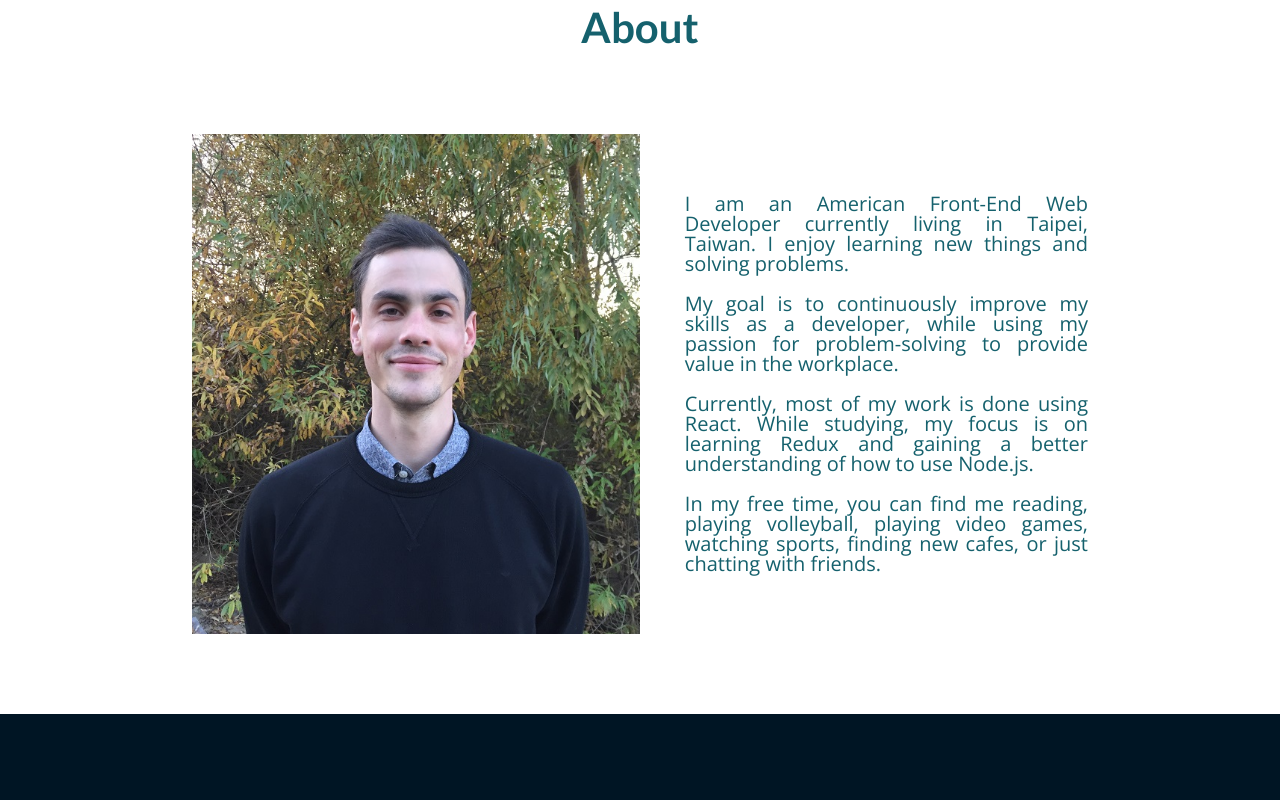
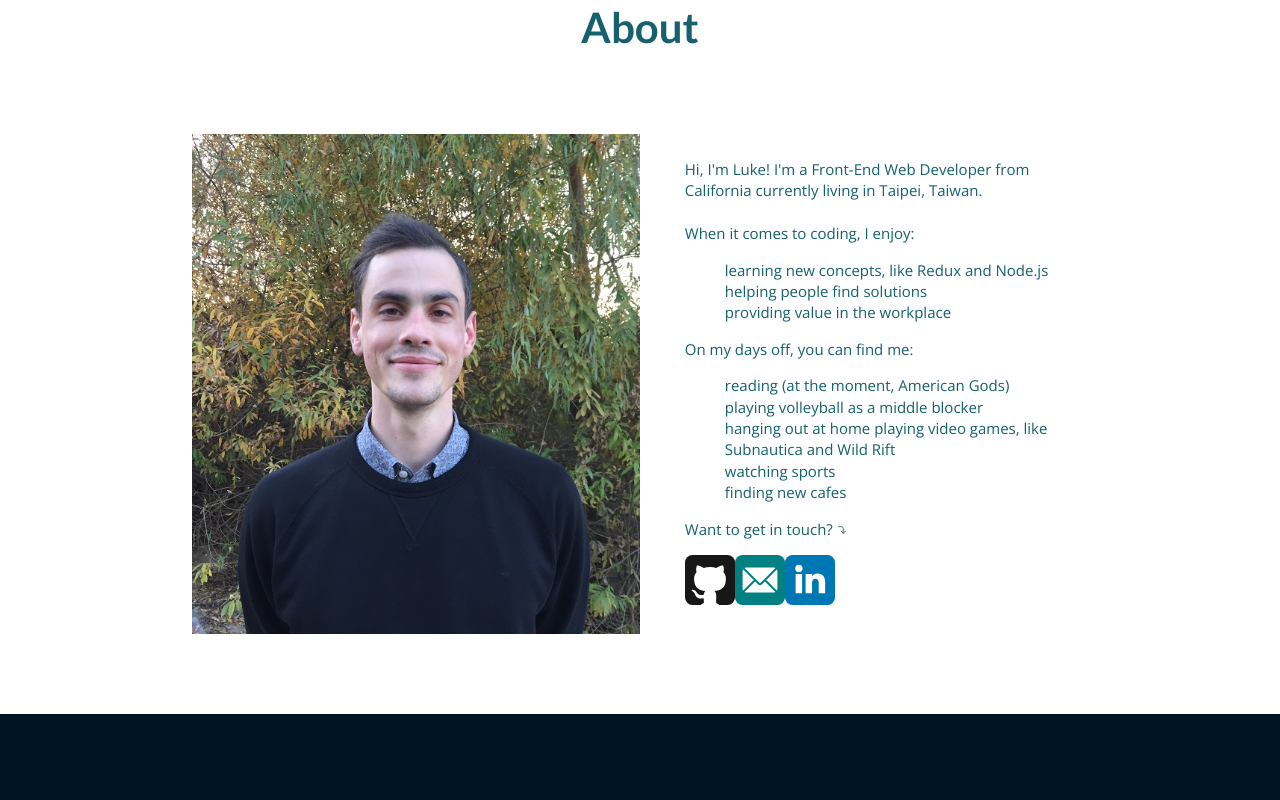
Before and after one commit to lukegronert/lukegronert.github.io, a React (Create React App) app: page / in a window 1280 px wide. Shown: the part 880-1680 px from the top of the page. Built offline with nearby package versions, Linux system fonts and the light colour scheme.

Commit message:
Added CNAME file

```diff
--- a/src/components/About.js
+++ b/src/components/About.js
@@ -1,6 +1,10 @@
 import React from 'react';
 import '../styles/about.css';
-import Fade from 'react-reveal/Fade'
+import Fade from 'react-reveal/Fade';
+import mail from '../images/mail.svg';
+import github from '../images/github.svg';
+import linkedin from '../images/linkedin.svg';
+import downArrow from '../images/down-arrow.svg';
 
 import PersonalPhoto from '../images/PersonalPhoto.jpg';
 
@@ -11,22 +15,33 @@ export default function About() {
                 <h2>About</h2>
             </Fade>
             <div className="about-content">
-                <img src={PersonalPhoto} alt="Picture of a smiling man who looks like quite the expert developer" />
+                <img className='personal-photo' src={PersonalPhoto} alt="Picture of a smiling man who looks like quite the expert developer" />
                 <article className="about-description">
-                    I am an American Front-End Web Developer currently living in Taipei, Taiwan. I enjoy learning
-                    new things and solving problems.
-                    <br />
-                    <br />
-                    My goal is to continuously improve my skills as a developer, while using my passion for problem-solving to provide value
-                    in the workplace.
-                    <br />
-                    <br />
-                    Currently, most of my work is done using React. While studying, my focus is on learning Redux and gaining a better
-                    understanding of how to use Node.js.
-                    <br />
-                    <br />
-                    In my free time, you can find me reading, playing volleyball, playing video games, watching sports, finding new cafes, or
-                    just chatting with friends.
+                    <p>
+                        Hi, I'm Luke! I'm a Front-End Web Developer from California currently living in Taipei, Taiwan.
+                        <br />
+                        <br />
+                        When it comes to coding, I enjoy:
+                        <ul>
+                            <li>learning new concepts, like Redux and Node.js</li>
+                            <li>helping people find solutions</li>
+                            <li>providing value in the workplace</li>
+                        </ul>
+                        On my days off, you can find me:
+                        <ul>
+                        <li>reading (at the moment, American Gods)</li>
+                        <li>playing volleyball as a middle blocker</li>
+                        <li>hanging out at home playing video games, like Subnautica and Wild Rift</li>
+                        <li>watching sports</li>
+                        <li>finding new cafes</li>
+                        </ul>
+                        Want to get in touch? <img src={downArrow} className='small-icon' alt='Arrow pointing down' />
+                    </p>
+                    <div>
+                        <a href='https://github.com/lukegronert' target='_blank' rel="noreferrer"><img src={github} className='social-icon' alt='Github Profile Link' /></a>
+                        <a href='mailto:lukegronert@gmail.com' target='_blank' rel="noreferrer"><img src={mail} className='social-icon' alt='Email link' /></a>
+                        <a href='https://www.linkedin.com/in/lukegronert/' target='_blank' rel="noreferrer"><img src={linkedin} className='social-icon' alt='Linkedin Profile Link' /></a>
+                    </div>
                 </article>
             </div>
         </section>
--- a/src/styles/about.css
+++ b/src/styles/about.css
@@ -18,11 +18,11 @@
   display: flex;
   width: 70%;
   flex-direction: column;
-  font-size: 20px;
+  font-size: 15px;
   font-weight: 400;
 }
 
-.about-content img {
+.personal-photo {
   max-width: 90%;
   margin: 0 auto 10% auto;
 }
@@ -32,13 +32,26 @@
   margin: 0 auto;
 }
 
+.social-icon {
+  height: 50px;
+  width: 50px;
+}
+
+.small-icon {
+  height: 10px;
+}
+
+li {
+  list-style: none;
+}
+
 @media screen and (min-width: 900px) {
   .about-content {
     flex-direction: row;
     justify-content: space-between;
   }
 
-  .about-content img {
+  .personal-photo {
     object-fit: cover;
     width: 50%;
     max-height: 500px;
@@ -49,6 +62,5 @@
     align-self: center;
     width: 45%;
     margin: 0;
-    text-align: justify;
   }
 }
```
Also changed, not shown: src/images/down-arrow.svg (added), 1 other file (tests, documents, lock files or other folders).
